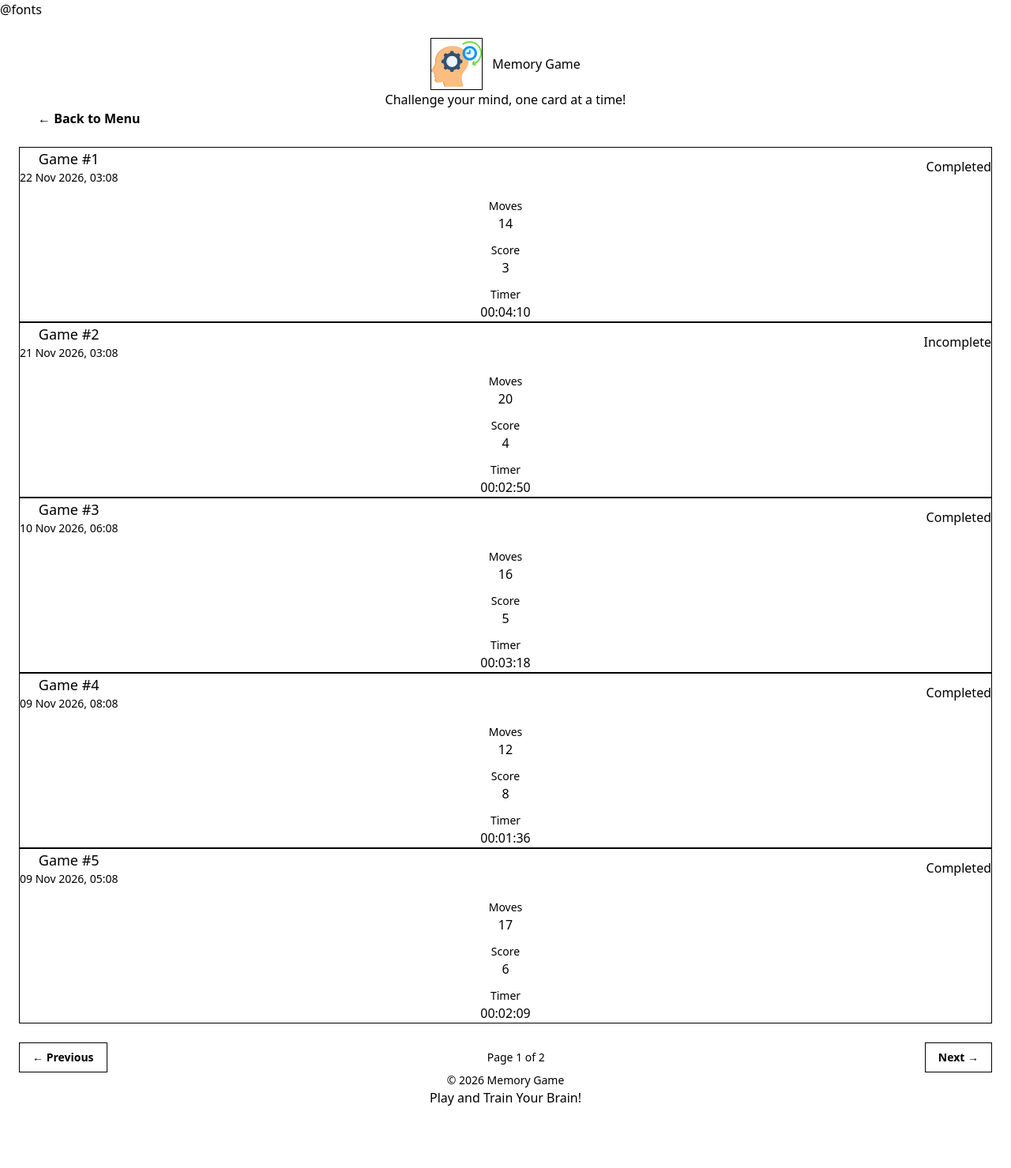
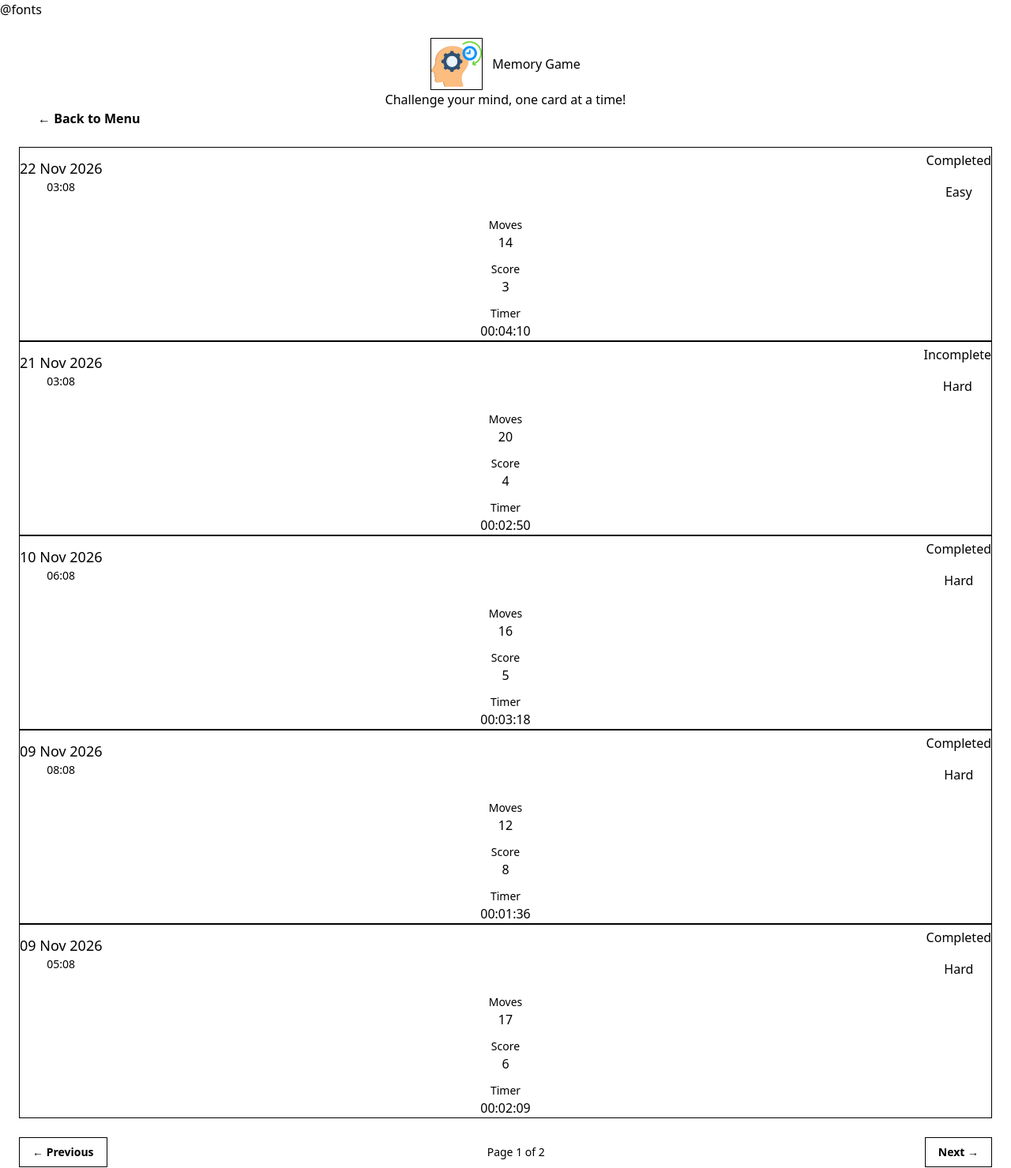
Before and after one commit to WinstartAdinata/memory-game-project, a Laravel app: page /history in a window 1280 px wide. Shown: the top 1479 px of the page at 79% size. Before the commit the page ends 1400 px from the top, so only its background shows below. Run offline with Laravel 12, Linux system fonts and the light colour scheme; a user stored in the database is signed in; data comes from the database, SQL or seed files in the repository.

Commit message:
fix history ui design

```diff
--- a/resources/views/Auth/login.blade.php
+++ b/resources/views/Auth/login.blade.php
@@ -59,7 +59,7 @@
             <!-- Login Button -->
             <button type="submit"
                 class="w-full py-3 bg-blue-600 hover:bg-blue-700
-                    text-white font-bold rounded-xl shadow-md transition">
+                    text-white font-bold rounded-xl shadow-md transition cursor-pointer">
                 Login
             </button>
         </form>
--- a/resources/views/Auth/register.blade.php
+++ b/resources/views/Auth/register.blade.php
@@ -79,7 +79,7 @@
             <!-- Register Button -->
             <button type="submit"
                 class="w-full py-3 bg-blue-600 hover:bg-blue-700
-                    text-white font-bold rounded-xl shadow-md transition">
+                    text-white font-bold rounded-xl shadow-md transition cursor-pointer">
                 Create Account
             </button>
         </form>
--- a/resources/views/history.blade.php
+++ b/resources/views/history.blade.php
@@ -28,7 +28,7 @@
         @else
             <div class="space-y-3">
 
-                @foreach ($games as $index => $game)
+                @foreach ($games as $game)
                     <div
                         class="p-4 bg-violet-50 hover:bg-violet-100
                         border border-violet-100 rounded-2xl transition">
@@ -37,13 +37,15 @@
 
                             <div>
                                 <h3 class="font-bold text-lg text-violet-800">
-                                    Game #{{ $games->firstItem() + $index }}
+                                    {{ $game->created_at->format('d M Y') }}
                                 </h3>
 
                                 <p class="text-sm text-violet-600">
-                                    {{ $game->created_at->format('d M Y, H:i') }}
+                                    {{ $game->created_at->format('H:i') }}
                                 </p>
                             </div>
+
+                            <div class="flex flex-col items-end gap-2">
 
                                 @if ($game->status === 'completed')
                                     <span
@@ -54,10 +56,18 @@
                                 @else
                                     <span
                                         class="px-3 py-1 rounded-full text-xs font-bold
-                                    bg-amber-100 text-amber-700">
+                bg-orange-100 text-orange-700">
                                         Incomplete
                                     </span>
                                 @endif
+
+                                <span
+                                    class="px-3 py-1 rounded-full text-xs font-bold
+            {{ $game->difficulty === 'easy' ? 'bg-emerald-100 text-emerald-700' : 'bg-orange-100 text-orange-700' }}">
+                                    {{ ucfirst($game->difficulty) }}
+                                </span>
+
+                            </div>
 
                         </div>
 
```
Lines whose indentation alone changed are shown as unchanged.
